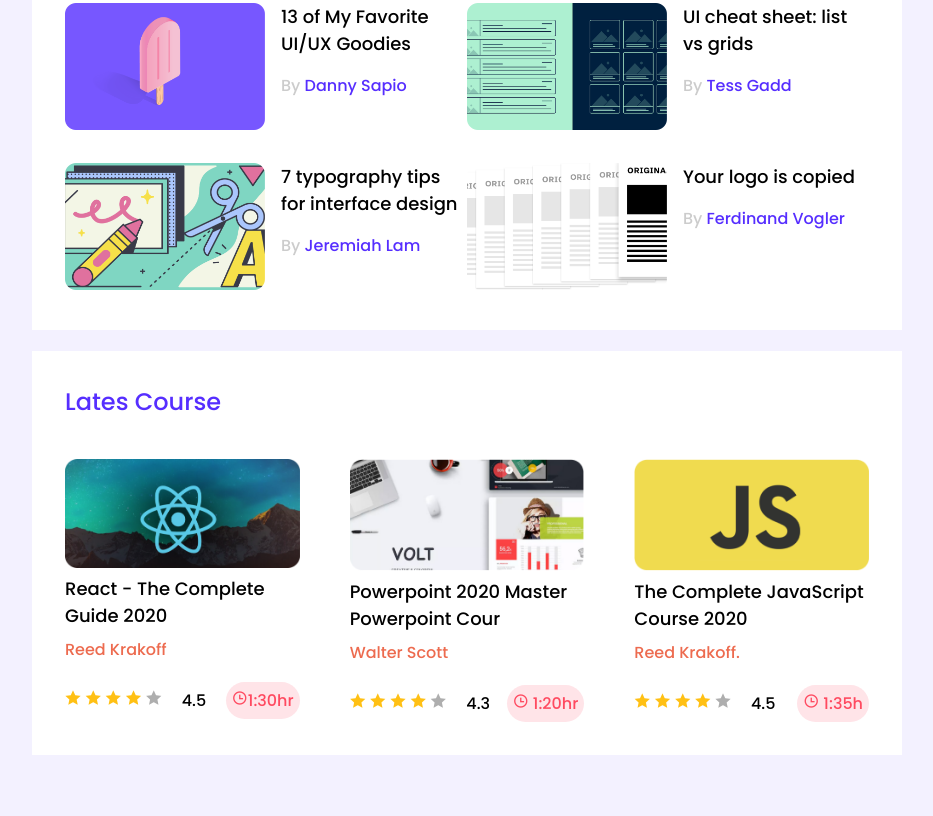
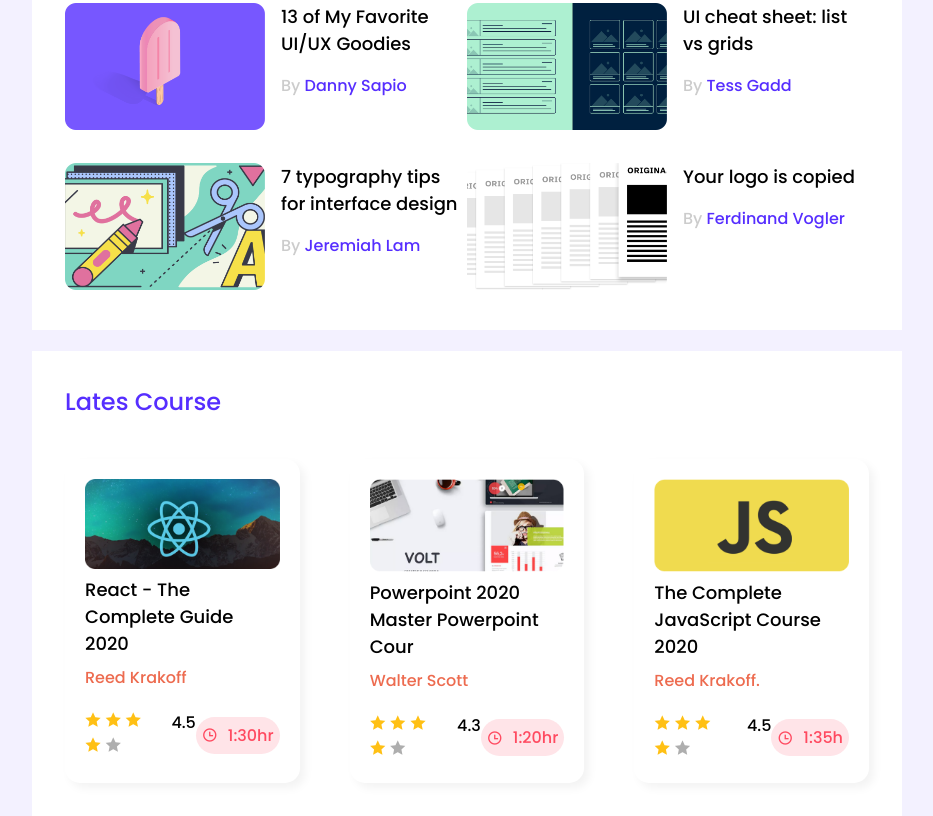
Before and after one commit to AbtahiHasan/leader-board-website, a plain HTML site: page index.html in a window 1280 px wide. Shown: the part 529-1345 px from the top of the page, without its empty margins (173-1106 px from the left). Before the commit the page ends 1284 px from the top, so only its background shows below. Drawn offline with nearby package versions, Linux system fonts and the light colour scheme.

```diff
--- a/css/style.css
+++ b/css/style.css
@@ -158,6 +158,9 @@
 }
 .courses .course {
     width: 100%;
+    box-shadow: 5px 5px 10px rgba(0,0,0,0.05);
+    padding: 20px;
+    border-radius: 15px;
 }
 .courses .course .course-title{
     font-size: 18px;
@@ -191,6 +194,9 @@
     background-color: #FFE4E8;
     padding: 6px;
     border-radius: 25px;
+    display: flex;
+    align-items: center;
+    gap: 10px;
 }
 .courses .course .author {
     color: #ED6B4F;
```
